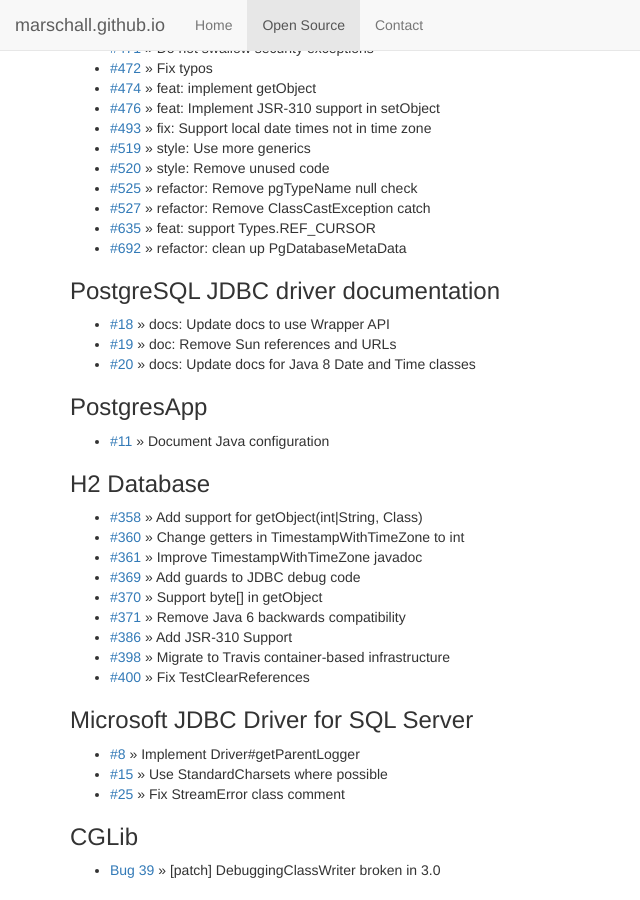
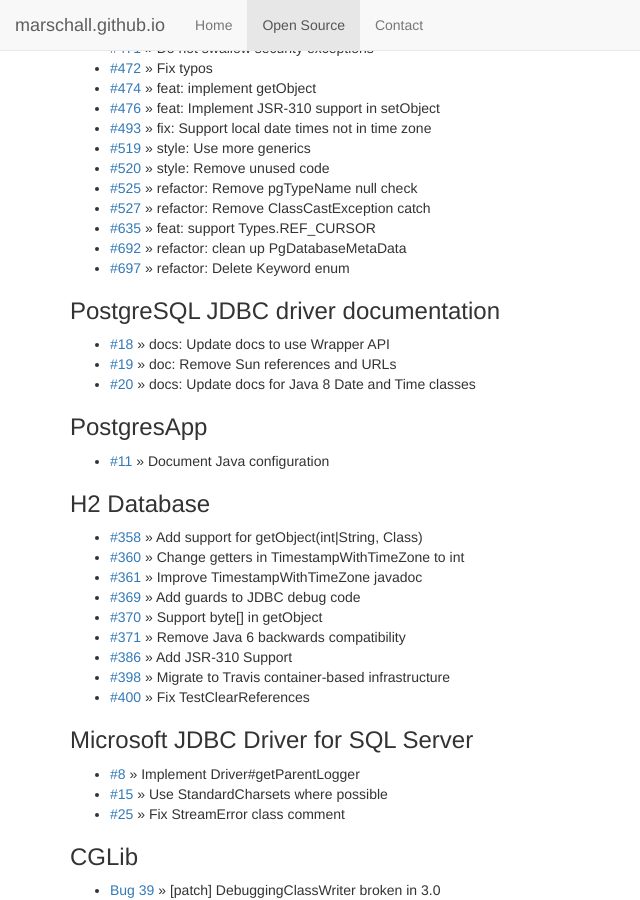
Before and after one commit to marschall/marschall.github.com, a Jekyll site: the page built from open-source.html, in a window 1280 px wide and 900 px high, scrolled down 3777 px. Shown: the whole window, without its empty margins (0-640 px from the left). Built offline with Jekyll 4.4.1, drawn with Linux system fonts in a browser that asks for light colours.

Commit message:
add pgjdbc#697

```diff
--- a/open-source.html
+++ b/open-source.html
@@ -247,6 +247,7 @@
   <li><a href="https://github.com/pgjdbc/pgjdbc/pull/527">#527</a> &raquo; refactor: Remove ClassCastException catch</li>
   <li><a href="https://github.com/pgjdbc/pgjdbc/pull/635">#635</a> &raquo; feat: support Types.REF_CURSOR</li>
   <li><a href="https://github.com/pgjdbc/pgjdbc/pull/692">#692</a> &raquo; refactor: clean up PgDatabaseMetaData</li>
+  <li><a href="https://github.com/pgjdbc/pgjdbc/pull/697">#697</a> &raquo; refactor: Delete Keyword enum</li>
 </ul>
 <h3>PostgreSQL JDBC driver documentation</h3>
 <ul>
```
